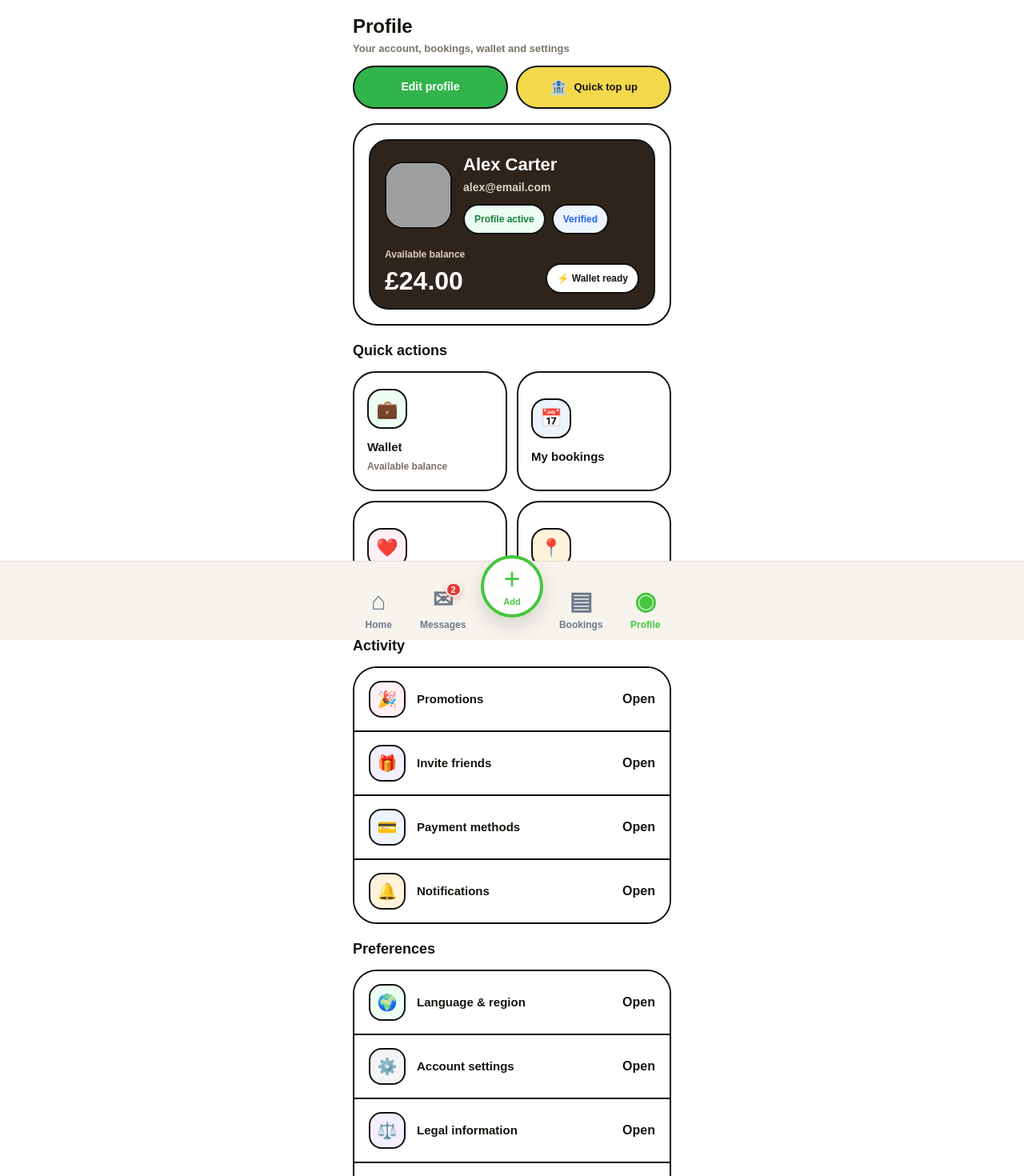
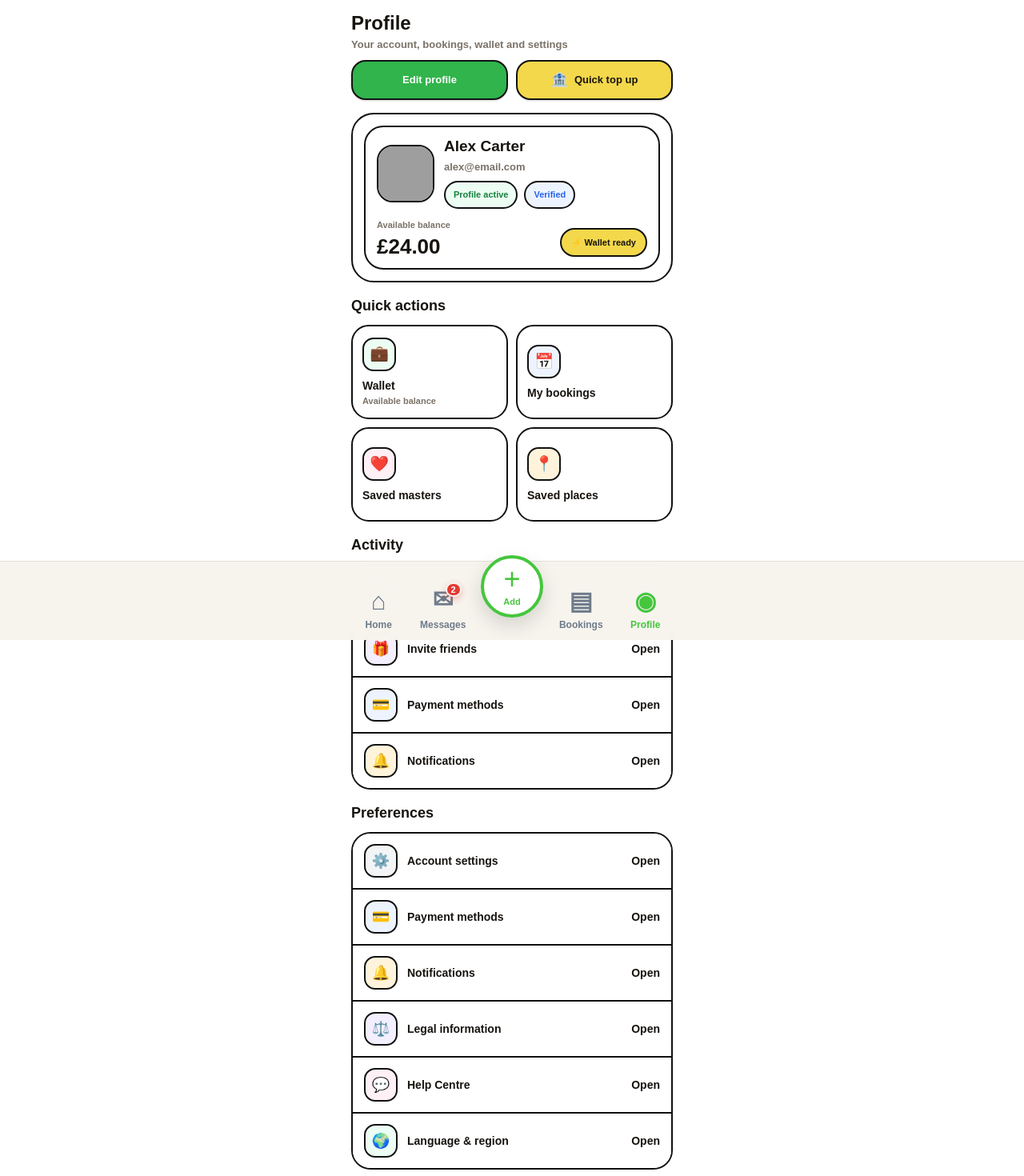
Before and after one commit to bellasalon4u-source/mapbookapp, a Next.js app: page /profile in a window 1280 px wide. Shown: the top 1470 px of the page at 80% size. Built offline with nearby package versions, Linux system fonts and the light colour scheme; grey boxes are pictures that could not be loaded.

Commit message:
feat: redesign profile page in compact Olamep style

```diff
--- a/app/profile/page.tsx
+++ b/app/profile/page.tsx
@@ -343,25 +343,25 @@ function accentStyles(accent: ProfileCard['accent']) {
 }
 
 const greenActionButtonStyle = {
-  minHeight: 54,
-  borderRadius: 999,
+  minHeight: 50,
+  borderRadius: 18,
   border: '2px solid #111111',
   background: '#31b44b',
   color: '#fff',
-  padding: '0 20px',
-  fontSize: 14,
+  padding: '0 16px',
+  fontSize: 13,
   fontWeight: 900,
   cursor: 'pointer',
   boxShadow: '0 2px 0 rgba(0,0,0,0.08)',
 } as const;
 
 const yellowTopUpButtonStyle = {
-  minHeight: 54,
-  borderRadius: 999,
+  minHeight: 50,
+  borderRadius: 18,
   border: '2px solid #111111',
   background: '#f4d84b',
   color: '#17130f',
-  padding: '0 16px',
+  padding: '0 14px',
   fontSize: 13,
   fontWeight: 900,
   cursor: 'pointer',
@@ -477,18 +477,25 @@ export default function ProfilePage() {
 
   const preferenceCards: ProfileCard[] = [
     {
-      id: 'languageRegion',
-      title: text.languageRegion,
-      route: '/profile/language-region',
-      icon: '🌍',
-      accent: 'green',
-    },
-    {
       id: 'settings',
       title: text.settings,
       route: '/profile/settings',
       icon: '⚙️',
       accent: 'neutral',
+    },
+    {
+      id: 'payments',
+      title: text.payments,
+      route: '/profile/payments',
+      icon: '💳',
+      accent: 'blue',
+    },
+    {
+      id: 'notifications',
+      title: text.notifications,
+      route: '/profile/notifications',
+      icon: '🔔',
+      accent: 'orange',
     },
     {
       id: 'legal',
@@ -504,6 +511,13 @@ export default function ProfilePage() {
       icon: '💬',
       accent: 'pink',
     },
+    {
+      id: 'languageRegion',
+      title: text.languageRegion,
+      route: '/profile/language-region',
+      icon: '🌍',
+      accent: 'green',
+    },
   ];
 
   return (
@@ -516,13 +530,13 @@ export default function ProfilePage() {
         fontFamily: 'Arial, sans-serif',
       }}
     >
-      <div style={{ maxWidth: 430, margin: '0 auto', padding: '20px 16px 110px' }}>
+      <div style={{ maxWidth: 430, margin: '0 auto', padding: '16px 14px 110px' }}>
         <div
           style={{
             display: 'grid',
             gridTemplateColumns: '1fr',
-            gap: 12,
-            marginBottom: 18,
+            gap: 10,
+            marginBottom: 16,
           }}
         >
           <div>
@@ -539,7 +553,7 @@ export default function ProfilePage() {
 
             <div
               style={{
-                marginTop: 6,
+                marginTop: 5,
                 fontSize: 13,
                 color: '#7b7268',
                 fontWeight: 700,
@@ -570,7 +584,7 @@ export default function ProfilePage() {
               onClick={() => router.push('/profile/top-up')}
               style={yellowTopUpButtonStyle}
             >
-              <span style={{ fontSize: 18, lineHeight: 1 }}>🏦</span>
+              <span style={{ fontSize: 17, lineHeight: 1 }}>🏦</span>
               <span>{text.quickTopUp}</span>
             </button>
           </div>
@@ -579,26 +593,26 @@ export default function ProfilePage() {
         <section>
           <div
             style={{
-              borderRadius: 30,
+              borderRadius: 28,
               border: '2px solid #111111',
               background: '#fff',
-              padding: 18,
+              padding: 14,
             }}
           >
             <div
               style={{
                 borderRadius: 24,
                 border: '2px solid #111111',
-                background: '#2f241c',
-                color: '#fff',
-                padding: 18,
+                background: '#ffffff',
+                color: '#17130f',
+                padding: 14,
               }}
             >
               <div
                 style={{
                   display: 'grid',
-                  gridTemplateColumns: '84px 1fr',
-                  gap: 14,
+                  gridTemplateColumns: '72px 1fr',
+                  gap: 12,
                   alignItems: 'center',
                 }}
               >
@@ -606,9 +620,9 @@ export default function ProfilePage() {
                   src={profile.avatar}
                   alt={profile.fullName}
                   style={{
-                    width: 84,
-                    height: 84,
-                    borderRadius: 24,
+                    width: 72,
+                    height: 72,
+                    borderRadius: 20,
                     objectFit: 'cover',
                     display: 'block',
                     border: '2px solid #111111',
@@ -619,9 +633,9 @@ export default function ProfilePage() {
                 <div style={{ minWidth: 0 }}>
                   <div
                     style={{
-                      fontSize: 22,
+                      fontSize: 19,
                       fontWeight: 900,
-                      color: '#fff',
+                      color: '#17130f',
                       lineHeight: 1.1,
                       wordBreak: 'break-word',
                     }}
@@ -631,9 +645,9 @@ export default function ProfilePage() {
 
                   <div
                     style={{
-                      marginTop: 6,
-                      fontSize: 14,
-                      color: '#ddd2c6',
+                      marginTop: 5,
+                      fontSize: 13,
+                      color: '#7b7268',
                       fontWeight: 700,
                       wordBreak: 'break-word',
                     }}
@@ -643,7 +657,7 @@ export default function ProfilePage() {
 
                   <div
                     style={{
-                      marginTop: 10,
+                      marginTop: 8,
                       display: 'flex',
                       flexWrap: 'wrap',
                       gap: 8,
@@ -652,11 +666,11 @@ export default function ProfilePage() {
                     <span
                       style={{
                         borderRadius: 999,
-                        padding: '8px 12px',
+                        padding: '7px 10px',
                         border: '2px solid #111111',
                         background: '#ecfdf3',
                         color: '#15803d',
-                        fontSize: 12,
+                        fontSize: 11,
                         fontWeight: 900,
                       }}
                     >
@@ -667,11 +681,11 @@ export default function ProfilePage() {
                       <span
                         style={{
                           borderRadius: 999,
-                          padding: '8px 12px',
+                          padding: '7px 10px',
                           border: '2px solid #111111',
                           background: '#eef4ff',
                           color: '#2563eb',
-                          fontSize: 12,
+                          fontSize: 11,
                           fontWeight: 900,
                         }}
                       >
@@ -684,18 +698,18 @@ export default function ProfilePage() {
 
               <div
                 style={{
-                  marginTop: 16,
+                  marginTop: 12,
                   display: 'grid',
                   gridTemplateColumns: '1fr auto',
-                  gap: 12,
+                  gap: 10,
                   alignItems: 'end',
                 }}
               >
                 <div>
                   <div
                     style={{
-                      fontSize: 12,
-                      color: '#d9cdbd',
+                      fontSize: 11,
+                      color: '#7b7268',
                       fontWeight: 800,
                     }}
                   >
@@ -704,11 +718,11 @@ export default function ProfilePage() {
 
                   <div
                     style={{
-                      marginTop: 8,
-                      fontSize: 32,
+                      marginTop: 6,
+                      fontSize: 26,
                       fontWeight: 900,
                       lineHeight: 1,
-                      color: '#fff',
+                      color: '#17130f',
                     }}
                   >
                     £{wallet.availableBalance.toFixed(2)}
@@ -717,15 +731,15 @@ export default function ProfilePage() {
 
                 <div
                   style={{
-                    minHeight: 38,
+                    minHeight: 36,
                     padding: '0 12px',
                     borderRadius: 999,
                     border: '2px solid #111111',
-                    background: '#fff',
+                    background: '#f4d84b',
                     color: '#17130f',
                     display: 'inline-flex',
                     alignItems: 'center',
-                    fontSize: 12,
+                    fontSize: 11,
                     fontWeight: 900,
                     whiteSpace: 'nowrap',
                   }}
@@ -737,13 +751,13 @@ export default function ProfilePage() {
           </div>
         </section>
 
-        <section style={{ marginTop: 18 }}>
+        <section style={{ marginTop: 16 }}>
           <div
             style={{
               fontSize: 18,
               fontWeight: 900,
               color: '#17130f',
-              marginBottom: 12,
+              marginBottom: 10,
             }}
           >
             {text.quickActions}
@@ -753,7 +767,7 @@ export default function ProfilePage() {
             style={{
               display: 'grid',
               gridTemplateColumns: '1fr 1fr',
-              gap: 12,
+              gap: 10,
             }}
           >
             {quickCards.map((card) => {
@@ -766,24 +780,24 @@ export default function ProfilePage() {
                   onClick={() => router.push(card.route)}
                   style={{
                     border: '2px solid #111111',
-                    borderRadius: 28,
+                    borderRadius: 22,
                     background: '#fff',
-                    padding: 16,
+                    padding: 12,
                     textAlign: 'left',
                     cursor: 'pointer',
-                    minHeight: 150,
+                    minHeight: 118,
                   }}
                 >
                   <div
                     style={{
-                      width: 50,
-                      height: 50,
-                      borderRadius: 18,
+                      width: 42,
+                      height: 42,
+                      borderRadius: 14,
                       border: '2px solid #111111',
                       display: 'flex',
                       alignItems: 'center',
                       justifyContent: 'center',
-                      fontSize: 22,
+                      fontSize: 19,
                       background: accent.background,
                       color: accent.color,
                     }}
@@ -793,11 +807,11 @@ export default function ProfilePage() {
 
                   <div
                     style={{
-                      marginTop: 14,
-                      fontSize: 15,
+                      marginTop: 10,
+                      fontSize: 14,
                       fontWeight: 900,
                       color: '#17130f',
-                      lineHeight: 1.25,
+                      lineHeight: 1.2,
                     }}
                   >
                     {card.title}
@@ -806,11 +820,11 @@ export default function ProfilePage() {
                   {card.subtitle ? (
                     <div
                       style={{
-                        marginTop: 6,
-                        fontSize: 12,
+                        marginTop: 4,
+                        fontSize: 11,
                         color: '#7b7268',
                         fontWeight: 700,
-                        lineHeight: 1.4,
+                        lineHeight: 1.35,
                       }}
                     >
                       {card.subtitle}
@@ -822,13 +836,13 @@ export default function ProfilePage() {
           </div>
         </section>
 
-        <section style={{ marginTop: 18 }}>
+        <section style={{ marginTop: 16 }}>
           <div
             style={{
               fontSize: 18,
               fontWeight: 900,
               color: '#17130f',
-              marginBottom: 12,
+              marginBottom: 10,
             }}
           >
             {text.activity}
@@ -837,7 +851,7 @@ export default function ProfilePage() {
           <div
             style={{
               overflow: 'hidden',
-              borderRadius: 30,
+              borderRadius: 24,
               border: '2px solid #111111',
               background: '#fff',
             }}
@@ -853,10 +867,10 @@ export default function ProfilePage() {
                   style={{
                     width: '100%',
                     display: 'grid',
-                    gridTemplateColumns: '46px 1fr auto',
-                    gap: 14,
+                    gridTemplateColumns: '42px 1fr auto',
+                    gap: 12,
                     alignItems: 'center',
-                    padding: '16px 18px',
+                    padding: '13px 14px',
                     textAlign: 'left',
                     border: 'none',
                     borderTop: index !== 0 ? '2px solid #111111' : 'none',
@@ -866,14 +880,14 @@ export default function ProfilePage() {
                 >
                   <div
                     style={{
-                      width: 46,
-                      height: 46,
-                      borderRadius: 16,
+                      width: 42,
+                      height: 42,
+                      borderRadius: 14,
                       border: '2px solid #111111',
                       display: 'flex',
                       alignItems: 'center',
                       justifyContent: 'center',
-                      fontSize: 20,
+                      fontSize: 18,
                       background: accent.background,
                       color: accent.color,
                     }}
@@ -883,7 +897,7 @@ export default function ProfilePage() {
 
                   <div
                     style={{
-                      fontSize: 15,
+                      fontSize: 14,
                       fontWeight: 900,
                       color: '#17130f',
                     }}
@@ -893,7 +907,7 @@ export default function ProfilePage() {
 
                   <span
                     style={{
-                      fontSize: 16,
+                      fontSize: 14,
                       color: '#17130f',
                       fontWeight: 900,
                     }}
@@ -906,13 +920,13 @@ export default function ProfilePage() {
           </div>
         </section>
 
-        <section style={{ marginTop: 18 }}>
+        <section style={{ marginTop: 16 }}>
           <div
             style={{
               fontSize: 18,
               fontWeight: 900,
               color: '#17130f',
-              marginBottom: 12,
+              marginBottom: 10,
             }}
           >
             {text.preferences}
@@ -921,7 +935,7 @@ export default function ProfilePage() {
           <div
             style={{
               overflow: 'hidden',
-              borderRadius: 30,
+              borderRadius: 24,
               border: '2px solid #111111',
               background: '#fff',
             }}
@@ -937,10 +951,10 @@ export default function ProfilePage() {
                   style={{
                     width: '100%',
                     display: 'grid',
-                    gridTemplateColumns: '46px 1fr auto',
-                    gap: 14,
+                    gridTemplateColumns: '42px 1fr auto',
+                    gap: 12,
                     alignItems: 'center',
-                    padding: '16px 18px',
+                    padding: '13px 14px',
                     textAlign: 'left',
                     border: 'none',
                     borderTop: index !== 0 ? '2px solid #111111' : 'none',
@@ -950,14 +964,14 @@ export default function ProfilePage() {
                 >
                   <div
                     style={{
-                      width: 46,
-                      height: 46,
-                      borderRadius: 16,
+                      width: 42,
+                      height: 42,
+                      borderRadius: 14,
                       border: '2px solid #111111',
                       display: 'flex',
                       alignItems: 'center',
                       justifyContent: 'center',
-                      fontSize: 20,
+                      fontSize: 18,
                       background: accent.background,
                       color: accent.color,
                     }}
@@ -967,7 +981,7 @@ export default function ProfilePage() {
 
                   <div
                     style={{
-                      fontSize: 15,
+                      fontSize: 14,
                       fontWeight: 900,
                       color: '#17130f',
                     }}
@@ -977,7 +991,7 @@ export default function ProfilePage() {
 
                   <span
                     style={{
-                      fontSize: 16,
+                      fontSize: 14,
                       color: '#17130f',
                       fontWeight: 900,
                     }}
```
